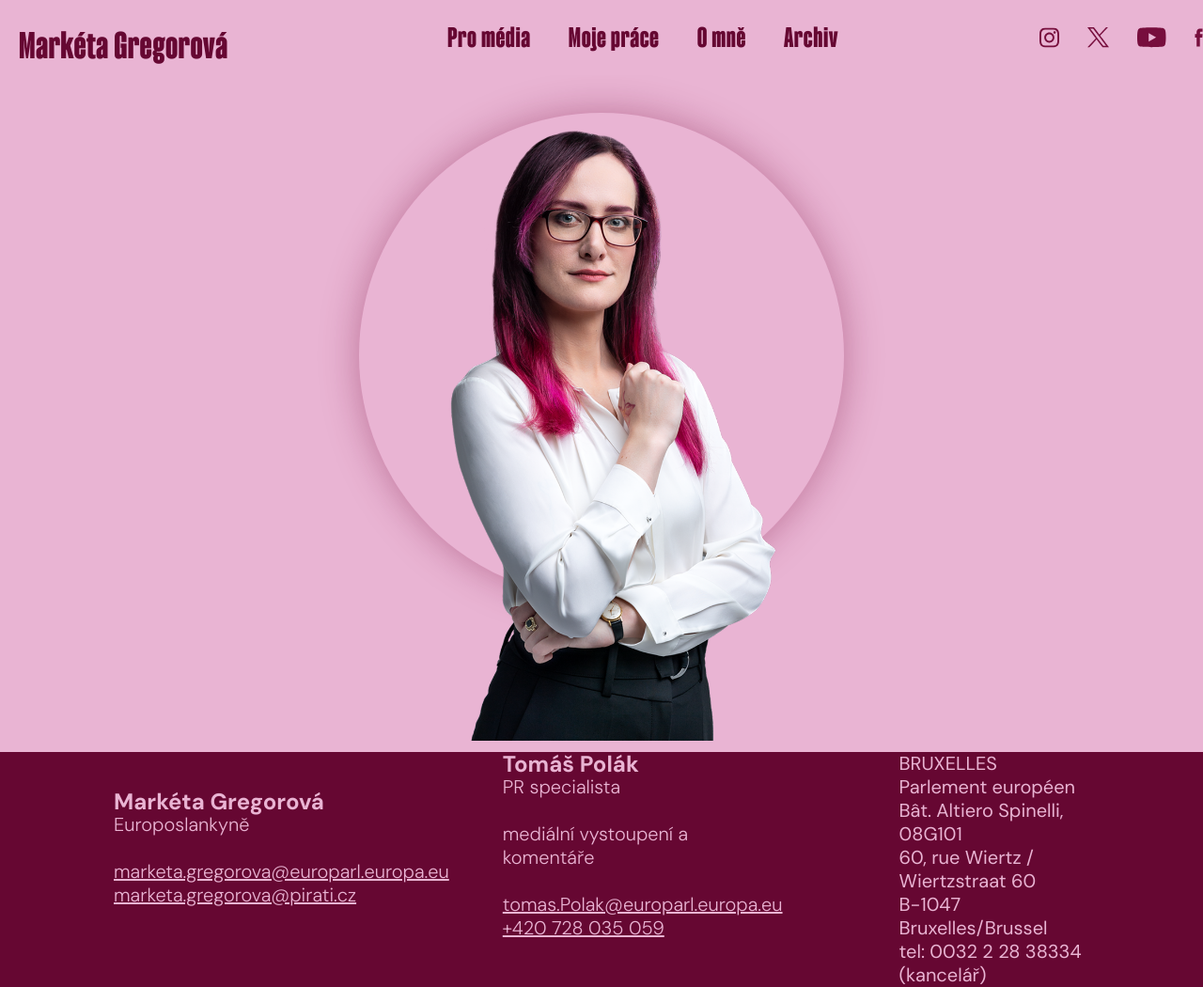
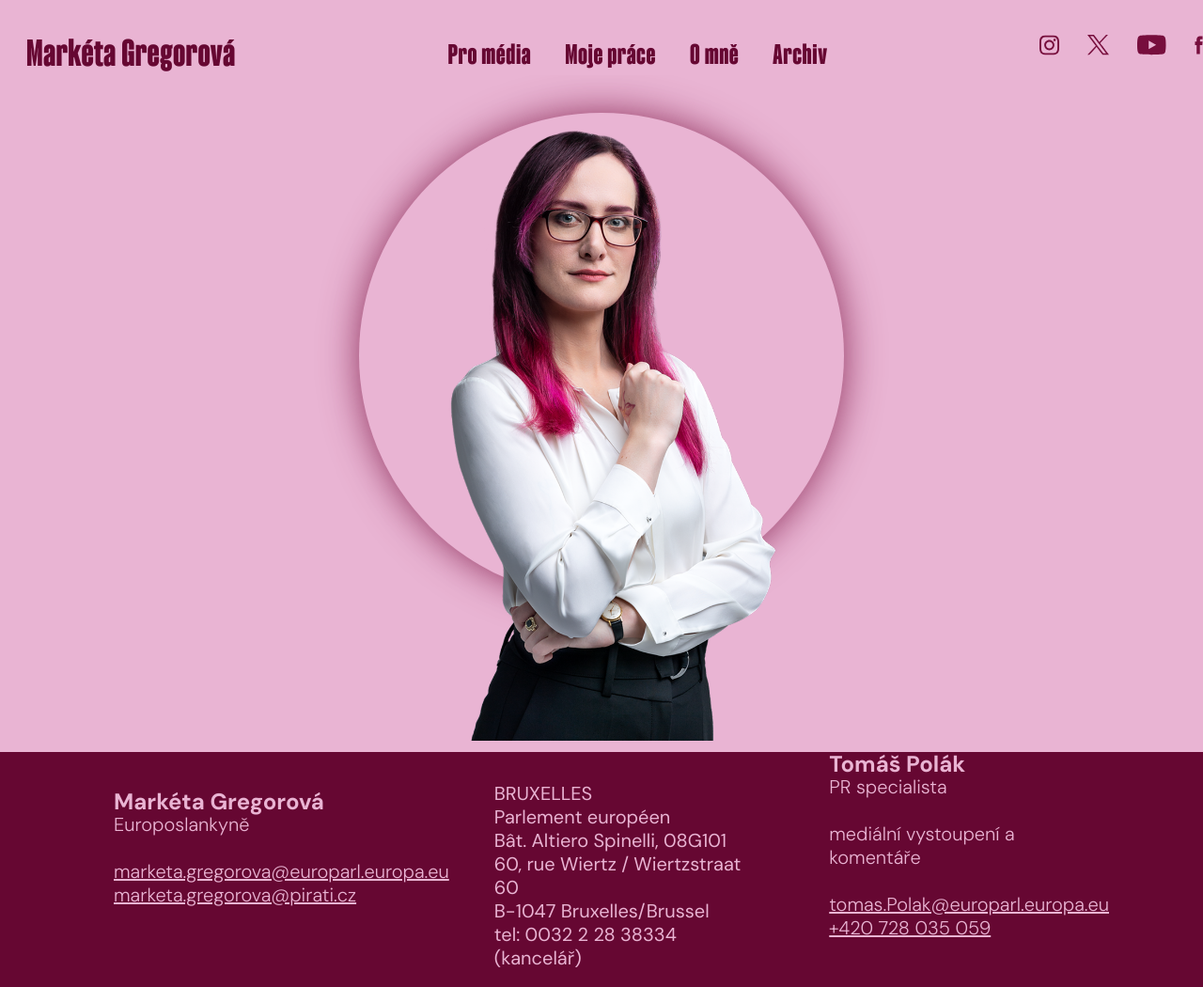
Before and after one commit to caroluxurians/mgreg, a Next.js app: page / in a window 1280 px wide. Shown: the whole page at 94% size. Built offline with nearby package versions, Linux system fonts and the light colour scheme.

Commit message:
md styles

```diff
--- a/app/components/Footer.tsx
+++ b/app/components/Footer.tsx
@@ -6,12 +6,13 @@ const Footer = () => {
   return (
     <footer
       className="bg-dark-pink flex flex-col gap-9 items-start text-light-pink pb-10 pl-7 sm:pl-14
-      md:h-[250px] md:grid md:grid-cols-[2fr_2fr_2fr] md:px-[100px]"
+      md:grid md:grid-cols-[3fr_2fr] md:px-9 md:gap-12
+      lg:h-[250px] lg:grid lg:grid-cols-[2fr_2fr_2fr] lg:px-[100px]"
     >
       <MarketaCard />
       <TomasCard />
-      <SocialsSet color="light" classNames="flex md:hidden pl-22" />
-      <div className="grid text-[14px]/[19px] sm:text-[17px]/[22px] md:text-[20px]/[25px] pl-22">
+      <SocialsSet color="light" classNames="flex lg:hidden pl-22 md:pl-0 md:order-4" />
+      <div className="md:order-2 grid text-[14px]/[19px] sm:text-[17px]/[22px] lg:text-[20px]/[25px] pl-22 md:pl-0 md:pt-8">
         <span>BRUXELLES</span>
         <span>Parlement européen</span>
         <span>Bât. Altiero Spinelli, 08G101</span>
--- a/app/components/Header.tsx
+++ b/app/components/Header.tsx
@@ -8,11 +8,12 @@ const Header = () => {
     <header
       className="flex flex-col md:flex-row
       justify-between items-center
-      relative font-heading bg-light-pink text-dark-pink md:h-20
+      relative font-heading bg-transparent text-dark-pink
+      md:h-20 md:pt-4
       2xl:px-[100px]"
     >
       <div
-        className="text-[62px] tracking-[0.62px] mx-5 mt-9 sm:mt-7 pb-[11.5px]
+        className="text-[62px] tracking-[0.62px] mx-5 mt-9 sm:mt-7 md:mx-7 pb-[11.5px]
         md:text-[40px] md:tracking-[0.4px]
         leading-none"
       >
@@ -23,7 +24,7 @@ const Header = () => {
         className="flex items-center leading-none
         text-[24px] tracking-[0.48px] md:text-[30px] md:tracking-[0.6px]
         gap-[11px] sm:gap-4
-        md:h-[49px] md:w-[477px] md:gap-[40px] md:px-[30px] md:py-[21px]"
+          md:gap-9 md:pr-7 md:pt-10 md:py-[21px] md:items-end"
       >
         {sectionsMobile.map((section) => (
           <div className="flex md:hidden" key={section}>{section}</div>
@@ -34,7 +35,7 @@ const Header = () => {
         ))}
       </div>
 
-      <SocialsSet color="dark" classNames="hidden md:inline-flex" />
+      <SocialsSet color="dark" classNames="hidden lg:inline-flex" />
 
     </header>
   );
--- a/app/components/MarketaCard.tsx
+++ b/app/components/MarketaCard.tsx
@@ -2,27 +2,27 @@ import Image from "next/image";
 
 const MarketaCard = () => {
   return (
-    <div className="flex gap-[21px] leading-[25px] font-light pt-10">
+    <div className="md:order-1 flex gap-[21px] leading-[25px] font-light pt-10">
       <div>
         <Image
           src="/marketa-icon.png"
           height={80}
           width={80}
           alt="ikona Markéty"
-          className="h-[65px] w-[65px] sm:h-[70px] sm:w-[70px] md:h-[80px] md:w-[80px]"
+          className="h-[65px] w-[65px] sm:h-[70px] sm:w-[70px] lg:h-[80px] lg:w-[80px]"
           unoptimized
         />
       </div>
-      <div className="flex flex-col gap-1 md:gap-[25px]">
+      <div className="flex flex-col gap-1 md:gap-3 lg:gap-[25px]">
         <div className="flex flex-col">
-          <div className="text-[20px]/[19px] sm:text-[22px]/[20px] md:text-[24px]/[25px] font-bold">
+          <div className="text-[20px]/[19px] sm:text-[22px]/[20px] lg:text-[24px]/[25px] font-bold">
             Markéta Gregorová
           </div>
-          <div className="text-[14px]/[19px] sm:text-[17px]/[25px] md:text-[20px]/[25px]">
+          <div className="text-[14px]/[19px] sm:text-[17px]/[25px] lg:text-[20px]/[25px]">
             Europoslankyně
           </div>
         </div>
-        <div className="flex flex-col text-[14px]/[20px] sm:text-[17px]/[22px] md:text-[20px]/[25px] underline">
+        <div className="flex flex-col text-[14px]/[20px] sm:text-[17px]/[22px] lg:text-[20px]/[25px] underline">
           <div>
             marketa.gregorova@europarl.europa.eu
           </div>
--- a/app/components/SocialsSet.tsx
+++ b/app/components/SocialsSet.tsx
@@ -2,7 +2,7 @@ import Image from "next/image";
 
 const SocialsSet = ({ color, classNames = "" }: { color: string, classNames?: string }) => {
   return (
-    <div className={`${classNames} flex-start gap-[30px]`}>
+    <div className={`${classNames} gap-[30px]`}>
       <Image src={`/instagram-${color}.svg`} height={21} width={21} alt="instagram icon" />
       <Image src={`/x-${color}.svg`} height={21.34} width={23} alt="x icon" />
       <Image src={`/youtube-${color}.svg`} height={21.38} width={30.54} alt="youtube icon" />
--- a/app/components/TomasCard.tsx
+++ b/app/components/TomasCard.tsx
@@ -2,30 +2,30 @@ import Image from "next/image";
 
 const TomasCard = () => {
   return (
-    <div className="flex gap-[21px] text-[20px] leading-[25px] font-light">
+    <div className="md:order-3 flex gap-[21px] text-[20px] leading-[25px] font-light">
       <div>
         <Image
           src="/tomas-icon.png"
           height={80}
           width={80}
           alt="ikona Tomáše"
-          className="h-[65px] w-[65px] sm:h-[70px] sm:w-[70px] md:h-[80px] md:w-[80px]"
+          className="h-[65px] w-[65px] sm:h-[70px] sm:w-[70px] lg:h-[80px] lg:w-[80px]"
           unoptimized
         />
       </div>
-      <div className="flex flex-col gap-1 md:gap-[25px]">
+      <div className="flex flex-col gap-1 md:gap-3 lg:gap-[25px]">
         <div className="flex flex-col">
-          <div className="text-[20px]/[19px] sm:text-[22px]/[20px] md:text-[24px]/[25px] font-bold">
+          <div className="text-[20px]/[19px] sm:text-[22px]/[20px] lg:text-[24px]/[25px] font-bold">
             Tomáš Polák
           </div>
-          <div className="text-[14px]/[19px] sm:text-[17px]/[25px] md:text-[20px]/[25px]">
+          <div className="text-[14px]/[19px] sm:text-[17px]/[25px] lg:text-[20px]/[25px]">
             PR specialista
           </div>
         </div>
-        <div className="text-[14px]/[25px] sm:text-[17px]/[27px] md:text-[20px]/[25px]">
+        <div className="text-[14px]/[25px] sm:text-[17px]/[27px] lg:text-[20px]/[25px]">
           mediální vystoupení a komentáře
         </div>
-        <div className="text-[14px]/[19px] sm:text-[17px]/[23px] md:text-[20px]/[25px] underline">
+        <div className="text-[14px]/[19px] sm:text-[17px]/[23px] lg:text-[20px]/[25px] underline">
           <div>
             tomas.Polak@europarl.europa.eu
           </div>
--- a/app/page.tsx
+++ b/app/page.tsx
@@ -16,7 +16,7 @@ const Home = () => {
           className="ml-2 z-3"
           unoptimized
         />
-        <div className="absolute bg-light-pink z-2 rounded-full top-10 w-[516px] h-[516px] shadow-[0_0_40px_rgba(119,14,61,0.4)]" />
+        <div className="absolute bg-light-pink z-2 rounded-full top-10 w-[516px] h-[516px] shadow-[0_0_40px_rgba(119,14,61,0.4)] md:shadow-[0_0_40px_rgba(119,14,61,0.8)]" />
         {/* <Image
           src="/cat-happy.svg"
           width={65}
@@ -26,7 +26,7 @@ const Home = () => {
           unoptimized
         /> */}
       </main>
-      <div className="text-center md:hidden bg-light-pink pt-4 mb-8 text-[15px] sm:text-[19px] font-medium text-dark-pink">
+      <div className="text-center lg:hidden bg-light-pink pt-4 mb-8 text-[15px] sm:text-[19px] md:text-[22px] md:pt-6 md:mb-12 font-medium text-dark-pink">
         Pirátská poslankyně v Evropském parlamentu,<br />
         chránící vaše občanské svobody.
       </div>
```
